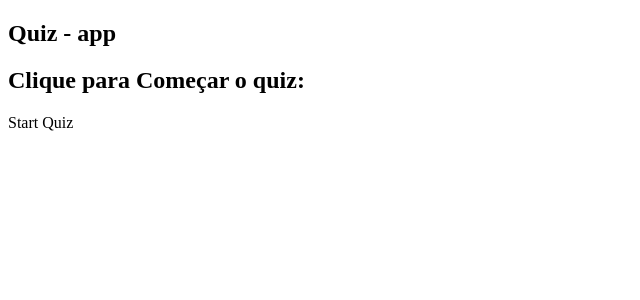
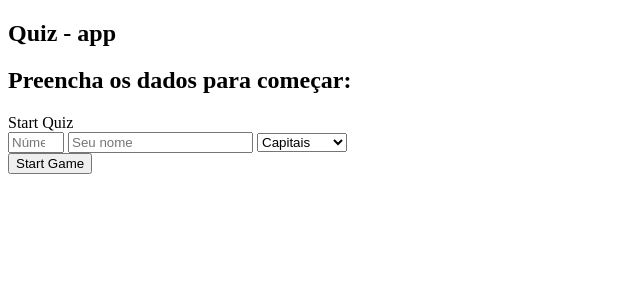
Before and after one commit to patrick-paz/QUIZ, a SvelteKit app in the folder frontend/quiz-app/: page / in a window 1280 px wide. Shown: the top 300 px of the page, without its empty margins (0-640 px from the left). Built offline with nearby package versions, Linux system fonts and the light colour scheme.

Commit message:
frontend

```diff
--- /dev/null
+++ b/frontend/quiz-app/src/lib/getPerguntas.js
@@ -0,0 +1,14 @@
+
+
+let perguntas = []
+
+
+export async function getPerguntas(tema, qtd_perg) {
+
+    const res = await fetch(`http://127.0.0.1:8000/questoes?tema=${tema}&qtd_perg=${qtd_perg}`, {
+        method: 'POST'
+    });
+    const json = await res.json();
+    perguntas = json;
+    return perguntas;
+}
--- /dev/null
+++ b/frontend/quiz-app/src/routes/+page.js
@@ -0,0 +1,44 @@
+import { getPerguntas } from "../lib/getPerguntas.js";
+
+export async function load({ url }) {
+    const qtd = url.searchParams.get("qtd");
+    const nome = url.searchParams.get("nome") || "";
+    const tema = url.searchParams.get("tema");
+
+    let questoes = [];
+
+    if (qtd > 0) {
+        async function questoesTema(tema, qtd) {
+            const res = await getPerguntas(tema, qtd);
+            questoes = res;
+            return questoes;
+        }
+
+        const perguntas_selecionadas = await questoesTema(tema, qtd);
+
+
+
+        return {
+            props: {
+                perguntas: perguntas_selecionadas,
+                tema,
+                nome,
+                qtd
+            }
+        };
+
+    } else {
+        // Lógica para tratar o caso em que qtd não é maior que 0
+        return {
+            props: {
+                perguntas: [],
+                tema,
+                nome,
+                qtd
+            }
+
+        };
+
+    }
+
+}
--- a/frontend/quiz-app/src/routes/+page.svelte
+++ b/frontend/quiz-app/src/routes/+page.svelte
@@ -1,12 +1,23 @@
+<script>
+	export let data;
+	import InicioJogo from './quiz/InicioJogo.svelte';
+	import Perguntas from './quiz/Perguntas.svelte';
+
+</script>
+
 <section>
 	<h1>Quiz - app</h1>
 	<div>
-			<h2>Clique para Começar o quiz:</h2>
+		<h2>Preencha os dados para começar:</h2>
 
-			<span>
-				Start Quiz
-			</span>
+		<span> Start Quiz </span>
+		{#if !data.qtd}
+			<InicioJogo />
+		{/if}
 
-
+		{#if data.qtd > 0}
+		{console.log(data.perguntas)}
+			<Perguntas questions={data.perguntas} />
+		{/if}
 	</div>
 </section>
--- /dev/null
+++ b/frontend/quiz-app/src/routes/quiz/Alert.svelte
@@ -0,0 +1,8 @@
+<script>
+    export let color, message;
+    setTimeout(() => {
+        document.querySelector(".alert").remove();
+    }, 3000);
+</script>
+
+<div class="alert alert-{color}" role="alert">{message}</div>
--- /dev/null
+++ b/frontend/quiz-app/src/routes/quiz/InicioJogo.svelte
@@ -0,0 +1,46 @@
+<script>
+	let value;
+	import Alert from './Alert.svelte';
+
+	function handleSubmit(e) {
+		if (value <= 0 || value > 10) {
+			e.preventDefault();
+			localStorage.setItem('jogador', e.nome);
+			localStorage.setItem('tema', e.tema);
+			localStorage.setItem('qtd', e.qtd);
+			console.log(localStorage.getItem('jogador'));
+			new Alert({
+				target: document.getElementById('alert-container'),
+				props: {
+					color: 'danger',
+					message: 'Selecione um número entre 1 e 10'
+				}
+			});
+		}
+	}
+</script>
+
+<form action="/" class="my-5" on:submit={handleSubmit}>
+	<input
+		class="form-control form-control-lg my-3"
+		type="number"
+		min="0"
+		max="10"
+		name="qtd"
+		bind:value
+		placeholder="Número de questões"
+	/>
+	<input class="form-control my-3 form-control-lg" name="nome" placeholder="Seu nome" />
+
+	<select name="tema" placeholder="Selecione o tema">
+		<option value="capitais" selected>Capitais</option>
+		<option value="biologia">Biologia</option>
+		<option value="quimica">Quimica</option>
+		<option value="astronomia">Astronomia</option>
+		<option value="geografia">Geografia</option>
+		<option value="aleatorio">Aleatorio</option>
+	</select>
+	<div class="d-grid gap-2">
+		<button class="btn btn-success py-4 my-3" type="submit">Start Game</button>
+	</div>
+</form>
--- /dev/null
+++ b/frontend/quiz-app/src/routes/quiz/Perguntas.svelte
@@ -0,0 +1,15 @@
+<script>
+	export let questions;
+
+	console.log(questions);
+</script>
+
+{#if questions && questions.length > 0}
+	<ul>
+		{#each questions as question (question.id)}
+			<li>{question.pergunta}</li>
+		{/each}
+	</ul>
+{:else}
+	<p>Não há perguntas disponíveis.</p>
+{/if}
```
Also changed, not shown: 1 other file (tests, documents, lock files or other folders).
